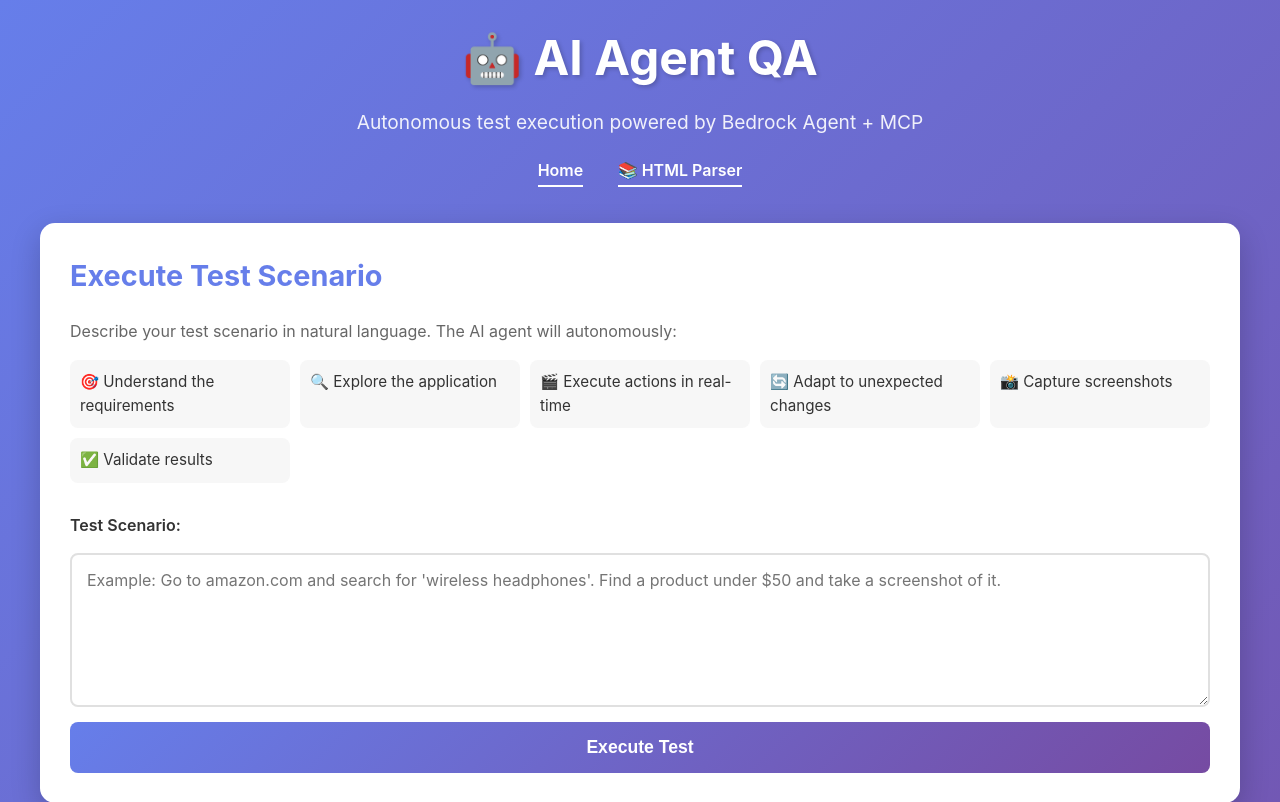
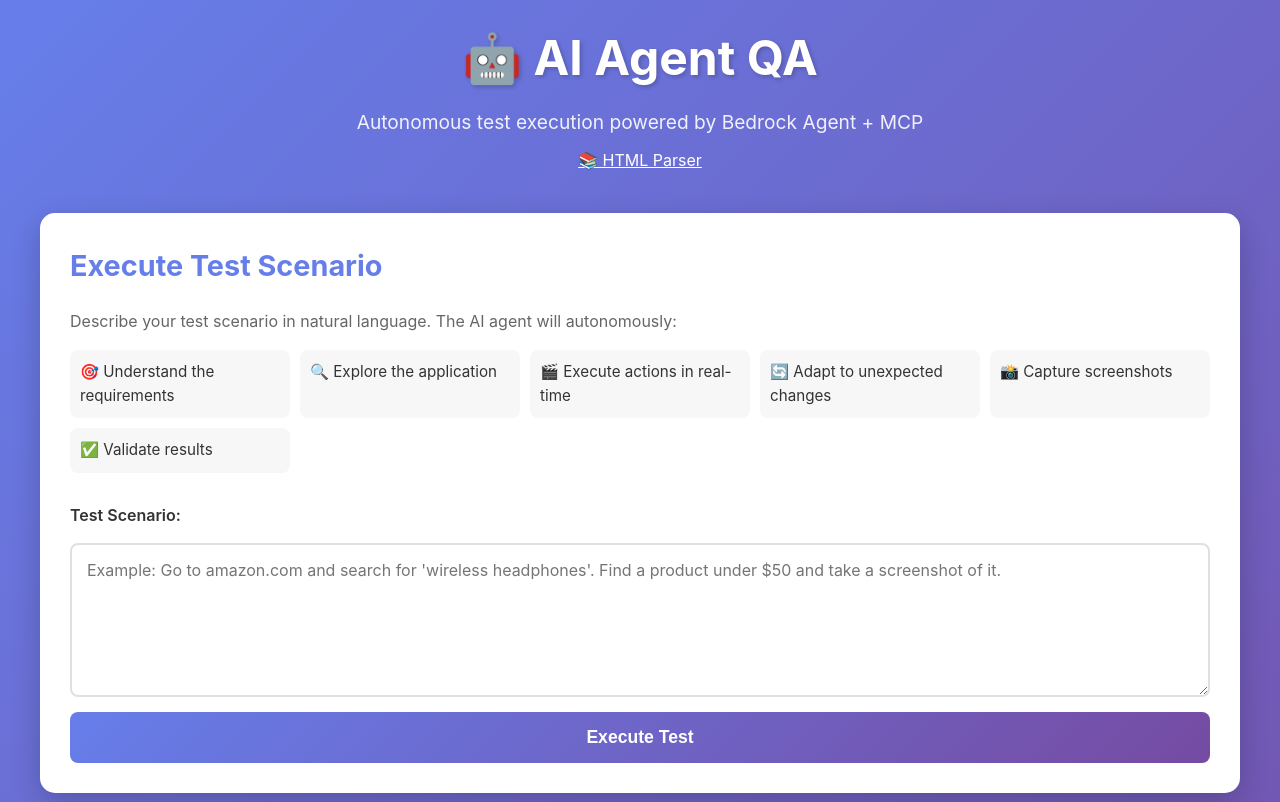
Before and after one commit to laxmilolla/DATAHUB_AI_Agent, a Flask app: page / in a window 1280 px wide. Shown: the top 802 px of the page. Run offline with Flask 3, Linux system fonts and the light colour scheme; data that the repository does not hold is empty.

Commit message:
Restore: HTML Parser link in header matching parser.html style

```diff
--- a/web/templates/index.html
+++ b/web/templates/index.html
@@ -11,10 +11,7 @@
         <header>
             <h1>🤖 AI Agent QA</h1>
             <p class="subtitle">Autonomous test execution powered by Bedrock Agent + MCP</p>
-            <nav style="margin-top: 20px;">
-                <a href="/" style="color: white; text-decoration: none; margin: 0 15px; font-weight: 600; border-bottom: 2px solid white; padding-bottom: 5px;">Home</a>
-                <a href="/parser" style="color: white; text-decoration: none; margin: 0 15px; font-weight: 600; border-bottom: 2px solid white; padding-bottom: 5px;">📚 HTML Parser</a>
-            </nav>
+            <a href="/parser" style="color: white; margin-top: 10px; display: inline-block;">📚 HTML Parser</a>
         </header>
 
         <main>
```
